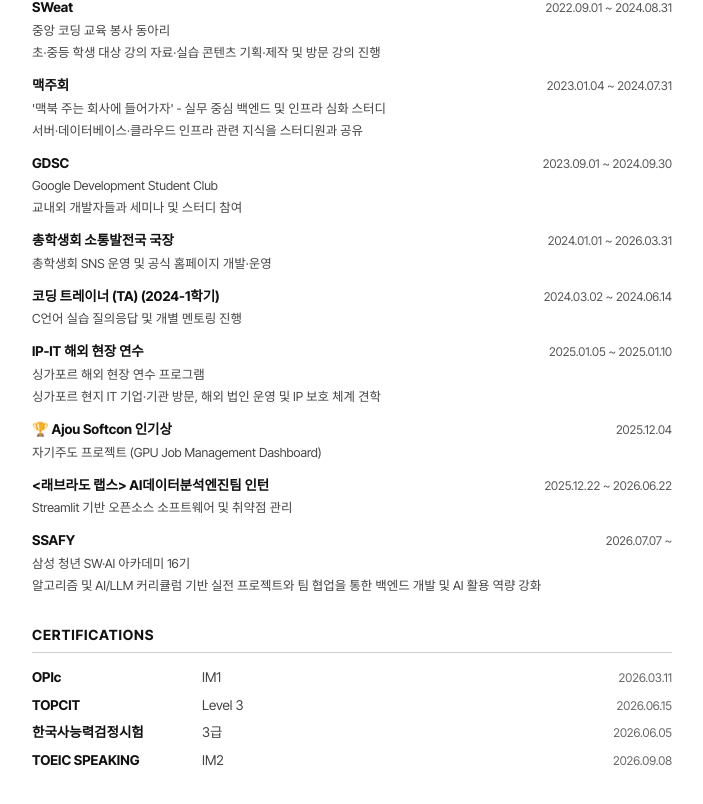
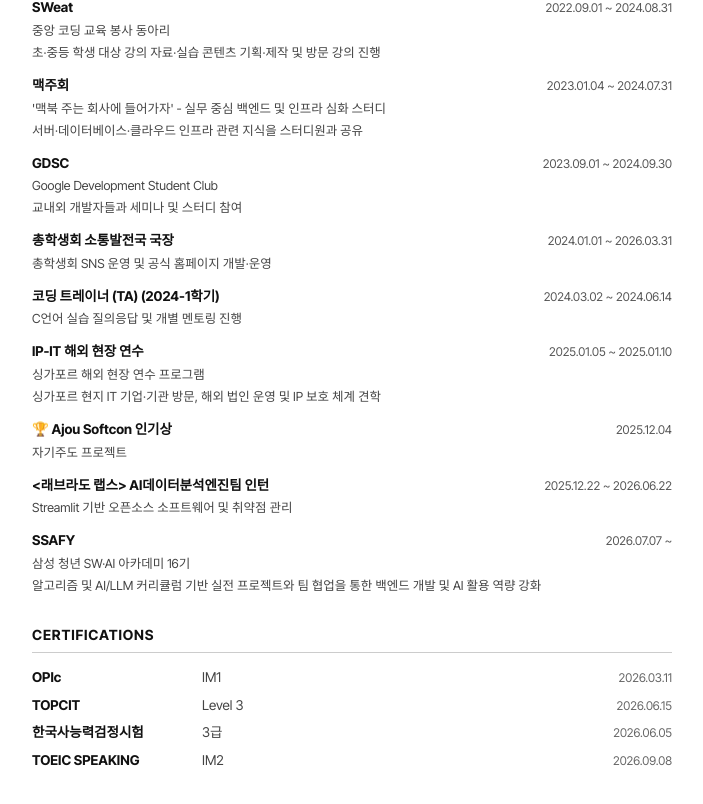
Before and after one commit to ytnwjd/ytnwjd-portfolio, a Vue app: page /resume in a window 1280 px wide. Shown: the part 2109-2913 px from the top of the page, without its empty margins (288-991 px from the left). Built offline with nearby package versions, Linux system fonts and the light colour scheme.

Commit message:
chore: add detail link at activities

```diff
--- a/src/data/activities.js
+++ b/src/data/activities.js
@@ -21,6 +21,10 @@ export default [
     orgInfo: '중앙 IT 네트워킹 동아리',
     role: '부원으로 시작해 부회장으로 활동하며 동아리 행사 기획·운영',
     photos: ['images/activities/doit.jpg'],
+    links: [
+      { label: 'Notion', url: 'https://shocking-calcium-196.notion.site/Main-Page-170b8a1007aa80c1aa86fa6103b8109c?source=copy_link' },
+      { label: 'Instagram', url: 'https://www.instagram.com/ajou_doit/' },
+    ],
   },
   {
     id: 'activity-sweat',
@@ -229,6 +233,7 @@ export default [
     highlight: false,
     orgInfo: '헬스 동아리',
     role: '동아리 개설, 회원 100명+ 규모로 성장시키며 운영 주도',
+    links: [{ label: 'Instagram', url: 'https://www.instagram.com/ajou_build.muscle/' }],
   },
   {
     id: 'activity-coding-test-study',
@@ -247,7 +252,7 @@ export default [
     date: '2025-12-04',
     endDate: null,
     highlight: true,
-    orgInfo: '자기주도 프로젝트 (GPU Job Management Dashboard)',
+    orgInfo: '자기주도 프로젝트',
     role: null,
     relatedProjects: ['gpu-job-management-dashboard'],
     featured: true,
@@ -265,6 +270,7 @@ export default [
     relatedProjects: ['labradorlabs-DBMS', 'crawler-watcher', 'vulnerability-alert-system'],
     featured: true,
     photos: ['images/activities/labrador_intern.jpg'],
+    links: [{ label: 'Website', url: 'https://labradorlabs.ai/?lang=ko' }],
   },
   {
     id: 'activity-ssafy',
```
